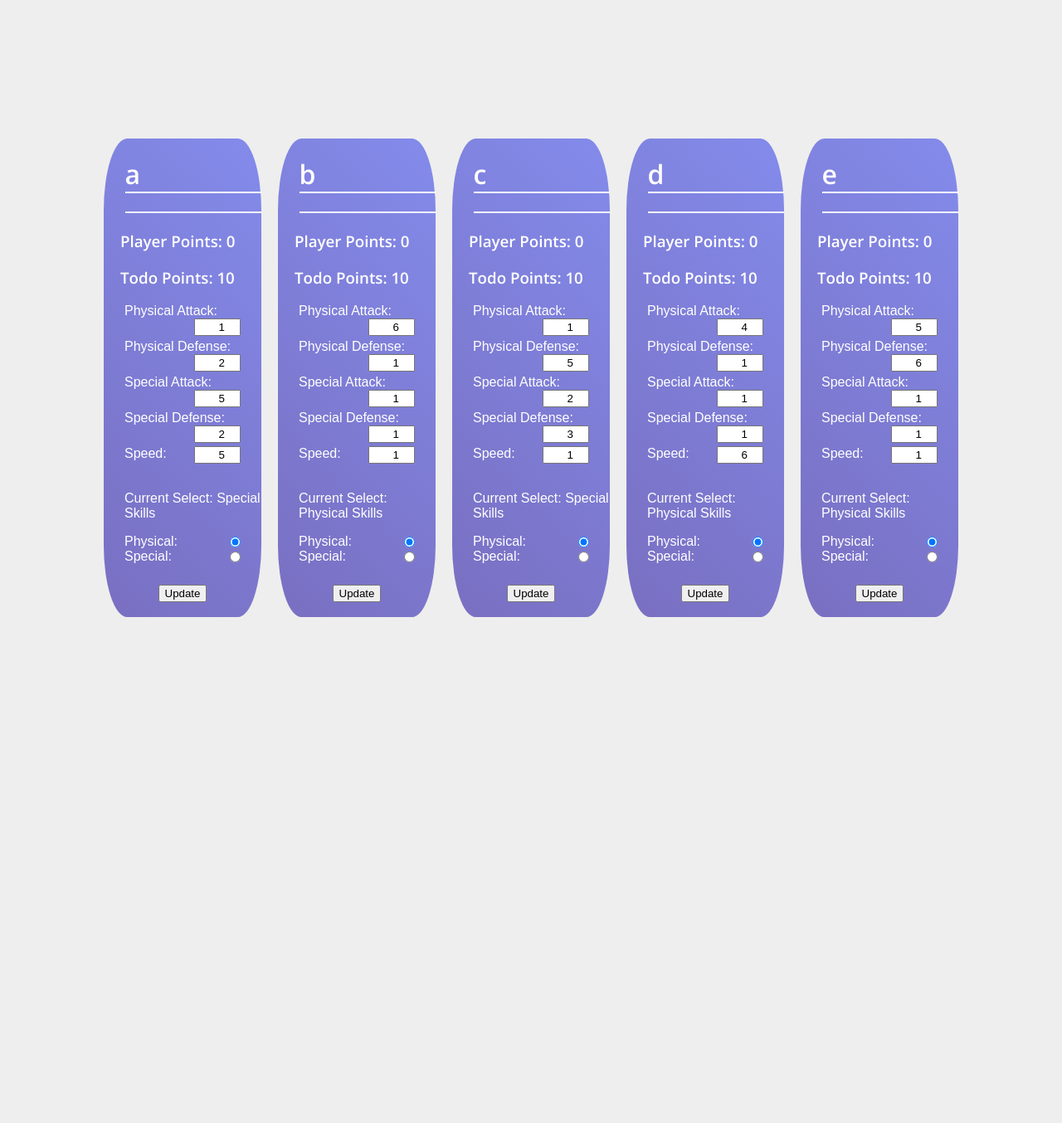
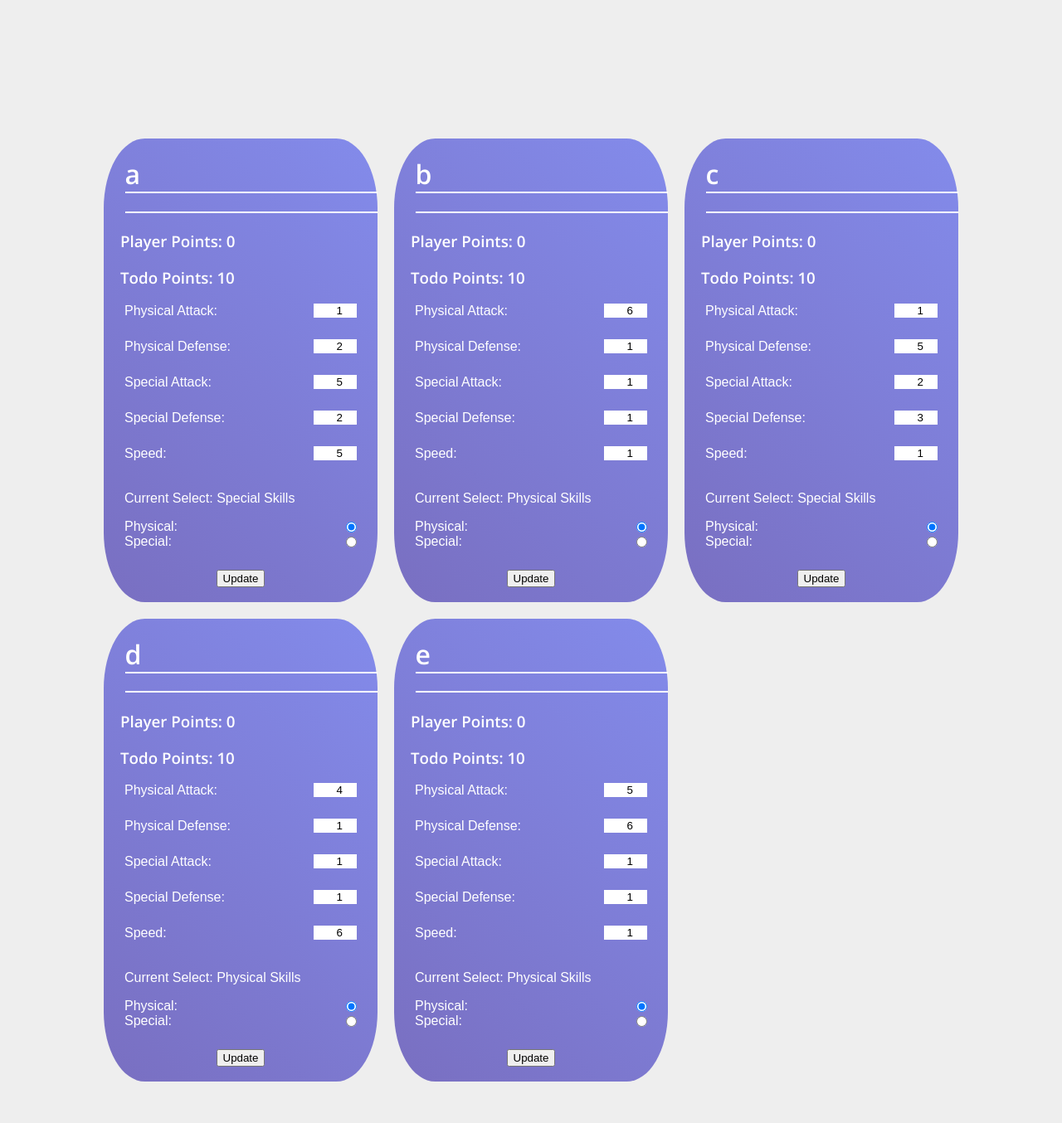
Before and after one commit to patrick-5546/battle-todo, a Django app: page /team/1/team-hub in a window 1280 px wide. Shown: the part 1649-3003 px from the top of the page at 83% size. Before the commit the page ends 2393 px from the top, so only its background shows below. Run offline with Django 3.2, Linux system fonts and the light colour scheme; data comes from the database, SQL or seed files in the repository; style sheets or scripts are compiled from the project's sources.

Commit message:
Changed scaling of teammate card

```diff
--- a/team/static/team/Team-hub.css
+++ b/team/static/team/Team-hub.css
@@ -1,6 +1,7 @@
 @import url("https://fonts.googleapis.com/css2?family=Comfortaa&family=Open+Sans:wght@600&display=swap");
 body {
   background-color: #EEEEEE;
+  height: 100vh;
   color: white;
   margin: 0;
   font-family: 'Comforta', sans-serif;
@@ -69,18 +70,16 @@ html {
 .Team-box {
   display: -ms-grid;
   display: grid;
-  -ms-grid-columns: (1fr)[5];
-      grid-template-columns: repeat(5, 1fr);
+  -ms-grid-columns: (minmax(300px, 1fr))[auto-fit];
+      grid-template-columns: repeat(auto-fit, minmax(300px, 1fr));
   gap: 20px;
-  -webkit-box-pack: center;
-      -ms-flex-pack: center;
-          justify-content: center;
   padding: 50px;
 }
 
 .Team-box .Teammate-card {
   background: linear-gradient(45deg, #796fc1 0%, #838beb 100%);
   min-width: 100%;
+  max-width: 100%;
   min-height: 100%;
   max-height: 100%;
   -webkit-box-sizing: border-box;
@@ -109,11 +108,18 @@ html {
 }
 
 .Team-box .Teammate-card .stat-field input {
+  border: none;
   text-align: right;
   -ms-flex-line-pack: right;
       align-content: right;
   float: right;
   margin-right: 25px;
+}
+
+@media (max-width: 1120px) {
+  .container h1 {
+    margin-left: 10vw;
+  }
 }
 
 .Leaderboards {
--- a/team/static/team/Team-hub.scss
+++ b/team/static/team/Team-hub.scss
@@ -10,6 +10,7 @@ $Body-font: 'Comforta', sans-serif;
 
 body {
     background-color: $Base-colour;
+    height: 100vh;
     color: white;
     margin: 0;
     font-family: 'Comforta', sans-serif;
@@ -71,14 +72,14 @@ html {
 //Containers for team section and player cards
 .Team-box {
     display: grid;
-    grid-template-columns: repeat(5, 1fr);
+    grid-template-columns: repeat(auto-fit, minmax(300px, 1fr));
     gap: 20px;
-    justify-content: center;
     padding: 50px;
 
     & .Teammate-card {
         background: linear-gradient(45deg, #796fc1 0%, #838beb 100%);
         min-width: 100%;
+        max-width: 100%;
         min-height: 100%;
         max-height: 100%;
         box-sizing: border-box;
@@ -88,7 +89,6 @@ html {
             font-family: $Head-font;
             border-bottom: 2px solid;
         }
-
         & h3 {
             margin:none;
             padding: none;
@@ -109,6 +109,12 @@ html {
             float: right;
             margin-right: 25px;
         }
+    }
+}
+
+@media (max-width: 1120px) {
+    .container h1 {
+        margin-left: 10vw;
     }
 }
 
```
Also changed, not shown: 1 other file.
